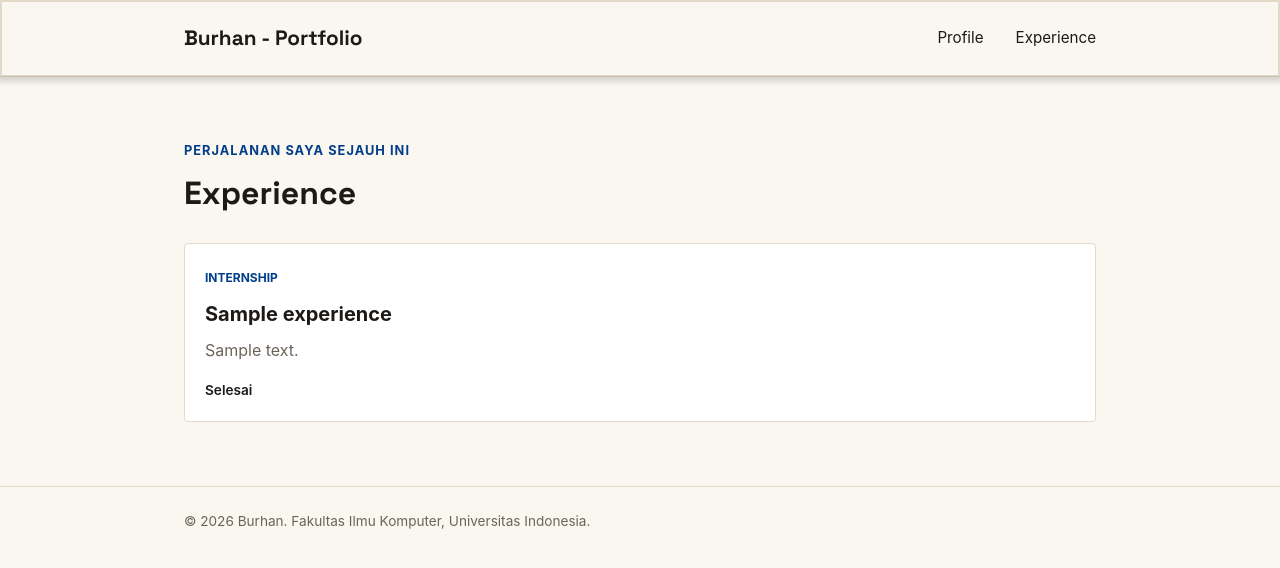
After one commit to Zikabyte/pbp-tutorial, a Django app: page /experience/ in a window 1280 px wide. The commit adds this page. Shown: the top 568 px of the page. Run offline with Django 5.2, Linux system fonts and the light colour scheme; tables that the repository leaves empty hold one stand-in row (values such as "Sample post").

Commit message:
feat(tutorial): complete tutorial 02
- implement experience model and template
- migrate hardcoded personal data in index to a content based seed

```diff
--- a/main/models.py
+++ b/main/models.py
@@ -1,3 +1,26 @@
+import uuid
 from django.db import models
 
-# Create your models here.
+class Experience(models.Model):
+    EXPERIENCE_CHOICES = [
+        ('internship', 'Internship'),
+        ('research', 'Research'),
+        ('volunteer', 'Volunteer'),
+        ('part-time', 'Part-Time'),
+        ('full-time', 'Full-Time'),
+        ('freelance', 'Freelance'),
+    ]
+
+    id = models.UUIDField(primary_key=True, default=uuid.uuid4, editable=False)
+    title = models.CharField(max_length=255)
+    description = models.TextField()
+    category = models.CharField(max_length=20, choices=EXPERIENCE_CHOICES, default='full-time')
+    thumbnail = models.URLField(blank=True, null=True)
+    started_at = models.DateTimeField(auto_now_add=True)
+    ended_at = models.DateTimeField(blank=True, null=True)
+    def __str__(self):
+        return self.title
+
+    @property
+    def is_ongoing(self):
+        return self.ended_at is None
--- /dev/null
+++ b/main/urls.py
@@ -0,0 +1,10 @@
+from django.urls import path
+
+from main.views import show_main, show_experience
+
+app_name = "main"
+
+urlpatterns = [
+    path("", show_main, name="show_main"),
+    path("experience/", show_experience, name="show_experience"),
+]
--- a/main/views.py
+++ b/main/views.py
@@ -1,3 +1,23 @@
 from django.shortcuts import render
 
-# Create your views here.
+from main.models import Experience
+
+
+def show_main(request):
+    context = {
+        "name": "Mohammad Zidane Kurnianto",
+        "npm": "2506584861",
+        "study_program": "S1 Sistem Informasi",
+        "bio": (
+            "Baik itu membangun kode, maupun merusak kode, saya mempelajari dari keduanya. Saya tertarik dengan segala hal software engineering ddan AI engineering. "
+        ),
+    }
+    return render(request, "index.html", context)
+
+
+def show_experience(request):
+    context = {
+        "name": "Burhan",
+        "experience_list": Experience.objects.all(),
+    }
+    return render(request, "experience.html", context)
--- a/portfolio/urls.py
+++ b/portfolio/urls.py
@@ -1,25 +1,7 @@
-"""
-URL configuration for portfolio project.
-
-The `urlpatterns` list routes URLs to views. For more information please see:
-    https://docs.djangoproject.com/en/6.1/topics/http/urls/
-Examples:
-Function views
-    1. Add an import:  from my_app import views
-    2. Add a URL to urlpatterns:  path('', views.home, name='home')
-Class-based views
-    1. Add an import:  from other_app.views import Home
-    2. Add a URL to urlpatterns:  path('', Home.as_view(), name='home')
-Including another URLconf
-    1. Import the include() function: from django.urls import include, path
-    2. Add a URL to urlpatterns:  path('blog/', include('blog.urls'))
-"""
 from django.contrib import admin
-from django.urls import path
-
-from portfolio.views import landing_page
+from django.urls import include, path
 
 urlpatterns = [
-    path('admin/', admin.site.urls),
-    path('', landing_page, name='landing_page'),
+    path("admin/", admin.site.urls),
+    path("", include("main.urls")),
 ]
--- a/static/css/style.css
+++ b/static/css/style.css
@@ -273,6 +273,61 @@ header {
 	z-index: 100;
 }
 
+/* Experience Page */
+.experience-section {
+	padding: 4rem 0;
+	border-top: 1px solid var(--line);
+}
+
+.section-kicker {
+	color: var(--accent-dark);
+	font-size: 0.8rem;
+	font-weight: 700;
+	letter-spacing: 0.08em;
+	text-transform: uppercase;
+}
+
+.experience-section h1 {
+	margin: 0.4rem 0 1.5rem;
+	font-size: 2rem;
+}
+
+.experience-grid {
+	display: grid;
+	grid-template-columns: repeat(auto-fit, minmax(240px, 1fr));
+	gap: 1rem;
+}
+
+.experience-card {
+	padding: 1.25rem;
+	background-color: #fff;
+	border: 1px solid var(--line);
+	border-radius: var(--radius);
+}
+
+.experience-category {
+	color: var(--accent-dark);
+	font-size: 0.75rem;
+	font-weight: 700;
+	text-transform: uppercase;
+}
+
+.experience-card h2 {
+	margin: 0.5rem 0;
+	font-size: 1.25rem;
+}
+
+.experience-description,
+.empty-state {
+	color: var(--text-muted);
+}
+
+.experience-status {
+	margin-top: 1rem;
+	font-size: 0.85rem;
+	font-weight: 600;
+}
+
 @media (max-width: 600px) {
 	.hero-grid {
 		grid-template-columns: 1fr;
--- /dev/null
+++ b/templates/experience.html
@@ -0,0 +1,65 @@
+<!DOCTYPE html>
+<html lang="en">
+
+<head>
+    <meta charset="UTF-8">
+    <meta name="viewport" content="width=device-width, initial-scale=1.0">
+    <title>Zidane - Portfolio</title>
+    <link rel="preconnect" href="https://fonts.googleapis.com">
+    <link rel="preconnect" href="https://fonts.gstatic.com" crossorigin>
+    <link href="https://fonts.googleapis.com/css2?family=Space+Grotesk:wght@500;700&display=swap" rel="stylesheet">
+    <link rel="stylesheet" href="/static/css/style.css">
+</head>
+
+<body>
+    <header class="site-header">
+        <div class="container">
+            <a href="#profile" class="brand">{{ name }} - Portfolio</a>
+            <nav>
+                <a href="{% url 'main:show_main' %}">Profile</a>
+                <a href="{% url 'main:show_experience' %}">Experience</a>
+            </nav>
+        </div>
+    </header>
+
+    <main>
+        <section class="experience-section" id="experience">
+            <div class="container">
+                <p class="section-kicker">Perjalanan saya sejauh ini</p>
+                <h1>Experience</h1>
+
+                <div class="experience-grid">
+                    {% for experience in experience_list %}
+                    <article class="experience-card">
+                        <span class="experience-category">
+                            {{ experience.get_category_display }}
+                        </span>
+                        <h2>{{ experience.title }}</h2>
+                        <p class="experience-description">
+                            {{ experience.description }}
+                        </p>
+
+                        {% if experience.is_ongoing %}
+                        <p class="experience-status">Sedang berlangsung</p>
+                        {% else %}
+                        <p class="experience-status">Selesai</p>
+                        {% endif %}
+                    </article>
+                    {% empty %}
+                    <p class="empty-state">
+                        Belum ada pengalaman yang ditambahkan.
+                    </p>
+                    {% endfor %}
+                </div>
+            </div>
+        </section>
+    </main>
+
+    <footer class="site-footer">
+        <div class="container">
+            <p>&copy; 2026 {{ name }}. Fakultas Ilmu Komputer, Universitas Indonesia.</p>
+        </div>
+    </footer>
+</body>
+
+</html>
```
Also changed, not shown: main/tests.py (+56 -1 lines), templates/index.html (+8 -9 lines), main/migrations/0001_initial.py (added).
